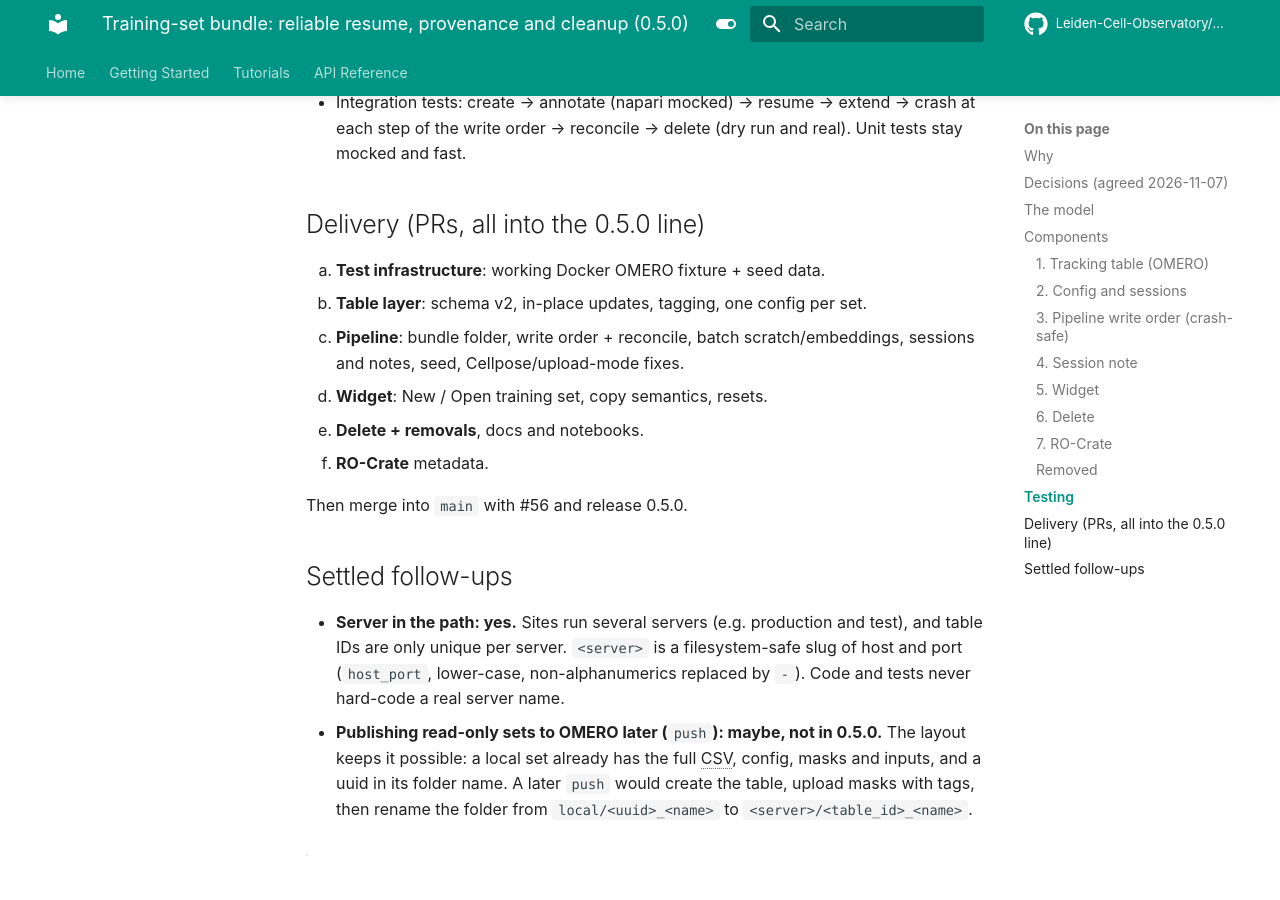
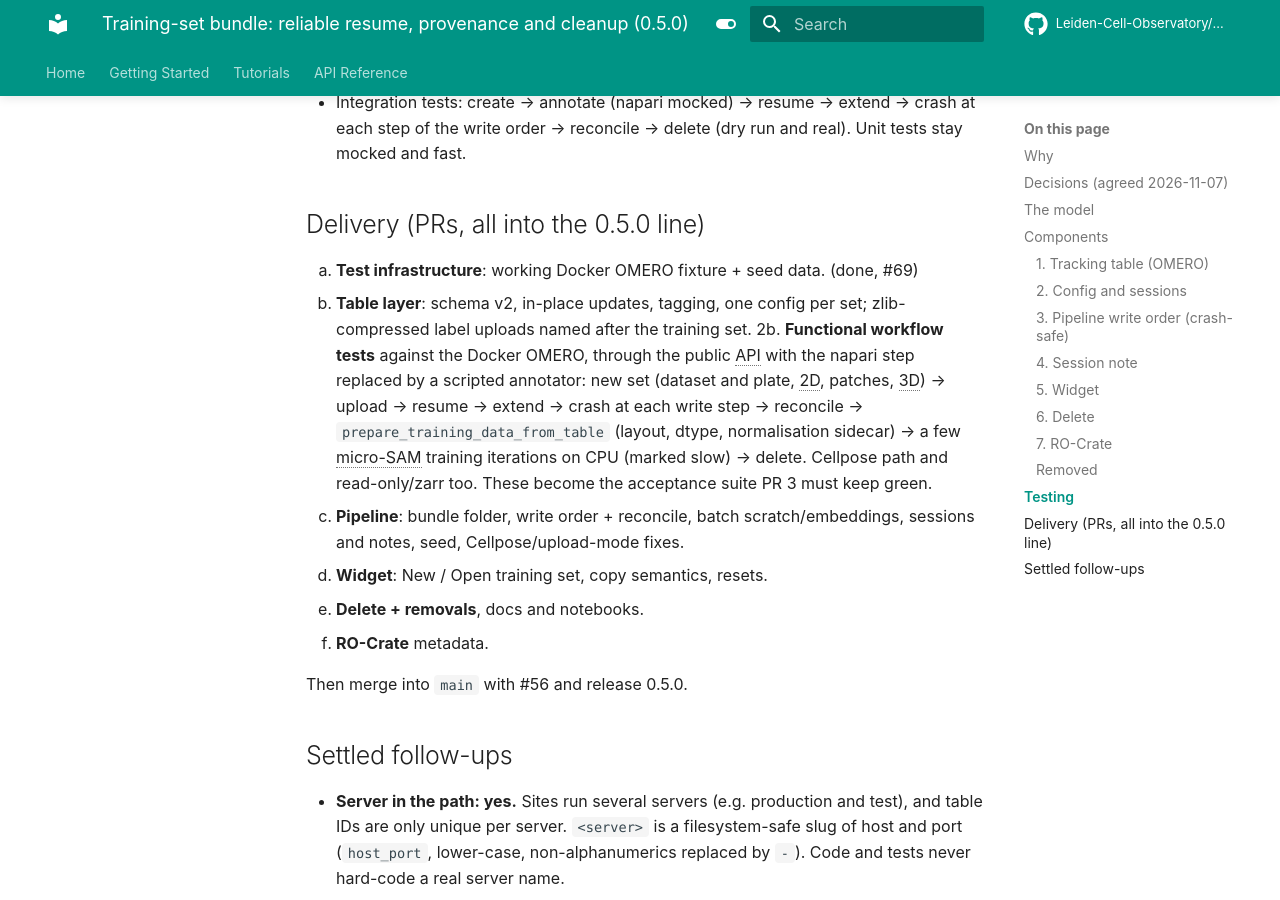
Before and after one commit to Leiden-Cell-Observatory/omero_annotate_ai, an MkDocs documentation site: the page built from docs/superpowers/plans/2026-11-07-training-set-bundle.md, in a window 1280 px wide and 900 px high, scrolled down 3866 px. Built offline with MkDocs 1.6.1 and Material for MkDocs 9.7.7, drawn with Linux system fonts in a browser that asks for light colours; comment, search, counter and statistics services are not loaded; the version menu is left out.

Commit message:
Design note: functional workflow tests (PR 2b), zlib label uploads
Co-Authored-By: Claude Opus 5.5 <noreply@anthropic.com>
Claude-Session: https://claude.ai/code/session_012z5X9icyN9Dt3DGi66yh9M

```diff
--- a/docs/superpowers/plans/2026-11-07-training-set-bundle.md
+++ b/docs/superpowers/plans/2026-11-07-training-set-bundle.md
@@ -138,8 +138,15 @@ annotation, `_initialize_tracking_table`, `cleanup_project_annotations`.
 
 ## Delivery (PRs, all into the 0.5.0 line)
 
-1. **Test infrastructure**: working Docker OMERO fixture + seed data.
-2. **Table layer**: schema v2, in-place updates, tagging, one config per set.
+1. **Test infrastructure**: working Docker OMERO fixture + seed data. (done, #69)
+2. **Table layer**: schema v2, in-place updates, tagging, one config per set; zlib-compressed
+   label uploads named after the training set.
+2b. **Functional workflow tests** against the Docker OMERO, through the public API with the
+   napari step replaced by a scripted annotator: new set (dataset and plate, 2D, patches, 3D)
+   → upload → resume → extend → crash at each write step → reconcile →
+   `prepare_training_data_from_table` (layout, dtype, normalisation sidecar) → a few micro-SAM
+   training iterations on CPU (marked slow) → delete. Cellpose path and read-only/zarr too.
+   These become the acceptance suite PR 3 must keep green.
 3. **Pipeline**: bundle folder, write order + reconcile, batch scratch/embeddings, sessions and
    notes, seed, Cellpose/upload-mode fixes.
 4. **Widget**: New / Open training set, copy semantics, resets.
```
